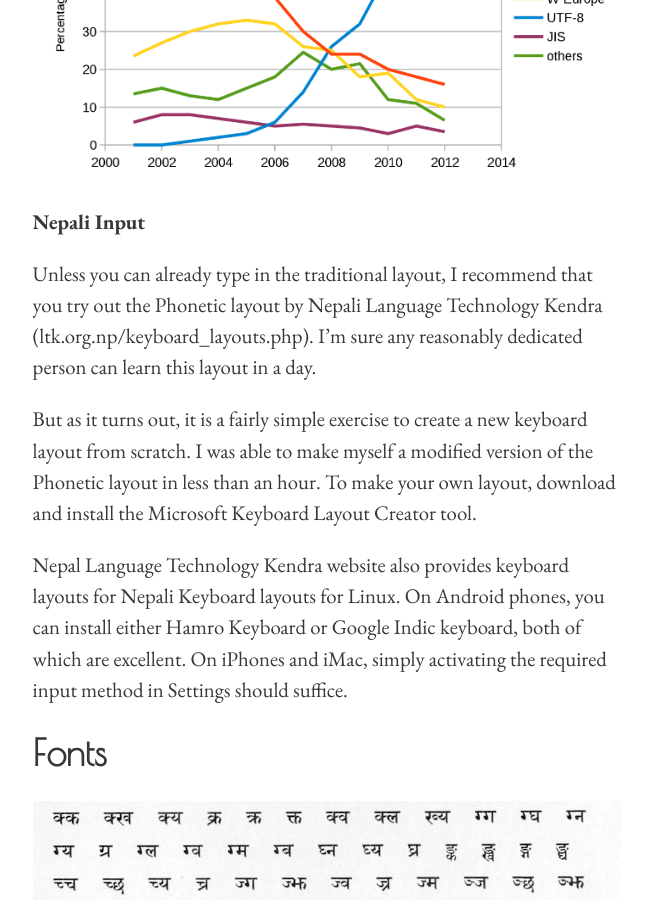
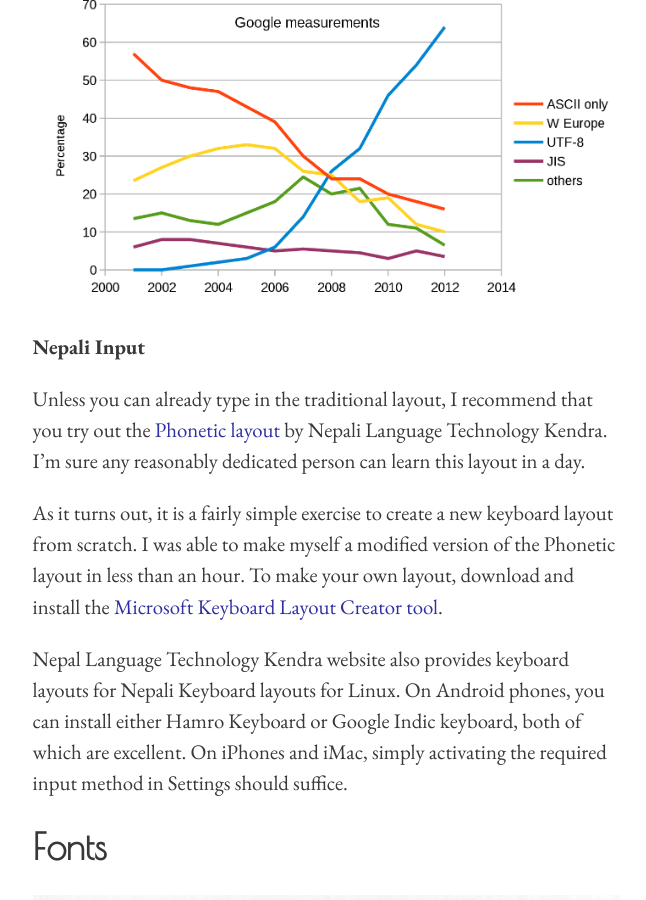
Before and after one commit to niravcodes/niravcodes.github.io, a Jekyll site: the page built from _posts/2019-10-16-on-the-nepali-language-and-unicode-1.md, in a window 1280 px wide and 900 px high, scrolled down 9814 px. Shown: the whole window, without its empty margins (313-959 px from the left). Built offline with Jekyll 4.4.1, drawn with Linux system fonts in a browser that asks for light colours; some web fonts are replaced; comment, search, counter and statistics services are not loaded; some of the changed text lies outside the part shown.

Commit message:
Updated On The Nepali Language And Unicode 1

```diff
--- a/_posts/2019-10-16-on-the-nepali-language-and-unicode-1.md
+++ b/_posts/2019-10-16-on-the-nepali-language-and-unicode-1.md
@@ -39,7 +39,7 @@ So how do you type Nepali in ASCII? Well, you don't. ASCII is, by its very defin
 
 To switch between scripts in ISCII, you just change the fonts rendering the numbers. If a Devanagari font is selected, computer displays Devanagari characters. If a Tamil font was selected, it displays the same text in Tamil. The equivalent for English language would be to do assign numbers to the 26 English alphabets, and switch cases by changing fonts. The phonetic information stays the same but the representing characters seem different. ISCII used a special ATR byte to specify which script the fragment of text was in. ISCII is important historically, because Unicode specification for Devanagari and other Indic scripts is based almost entirely on ISCII. The ATR byte was not adopted by Unicode because font attributes are not a part of Unicode.
 
-In Nepal, however, the government didn't initiate any efforts. What I think happened instead was that independent font makers arbitrarily assigned the 256 numbers to various characters and ligatures. Which character a specific number represented was completely up to the font you chose. That must have been messy. Fonts are meant to change how the text looks, not what it represents!
+In Nepal, however, the government didn't initiate any efforts. What I think happened instead was that people or groups (like Muni Shakya) independently assigned the 256 numbers to various characters and ligatures. Which character a specific number represented was completely up to the font you chose. That must have been messy. Fonts are meant to change how the text looks, not what it represents!
 
 The table below shows the character mapping of two Nepali fonts from the late ‘90s. You’ll notice how same field of the tables doesn’t encode the same character. Both learning to type in these fonts and changing the fonts must have been an inconvenience.
 
@@ -97,9 +98,9 @@ Only three Unicode Transformation Formats are in widespread use: UTF-8, UTF-16 a
 
 **Nepali Input**
 
-Unless you can already type in the traditional layout, I recommend that you try out the Phonetic layout by Nepali Language Technology Kendra (ltk.org.np/keyboard_layouts.php). I’m sure any reasonably dedicated person can learn this layout in a day.
+Unless you can already type in the traditional layout, I recommend that you try out the [Phonetic layout](http://ltk.org.np/keyboard_layouts.php) by Nepali Language Technology Kendra. I’m sure any reasonably dedicated person can learn this layout in a day.
 
-But as it turns out, it is a fairly simple exercise to create a new keyboard layout from scratch. I was able to make myself a modified version of the Phonetic layout in less than an hour. To make your own layout, download and install the Microsoft Keyboard Layout Creator tool.
+As it turns out, it is a fairly simple exercise to create a new keyboard layout from scratch. I was able to make myself a modified version of the Phonetic layout in less than an hour. To make your own layout, download and install the [Microsoft Keyboard Layout Creator tool](https://www.microsoft.com/en-us/download/details.aspx?id=22339).
 
 Nepal Language Technology Kendra website also provides keyboard layouts for Nepali Keyboard layouts for Linux. On Android phones, you can install either Hamro Keyboard or Google Indic keyboard, both of which are excellent. On iPhones and iMac, simply activating the required input method in Settings should suffice.
 
```
Also changed, not shown: other parts of _posts/2019-10-16-on-the-nepali-language-and-unicode-1.md (+4 -3 lines).
